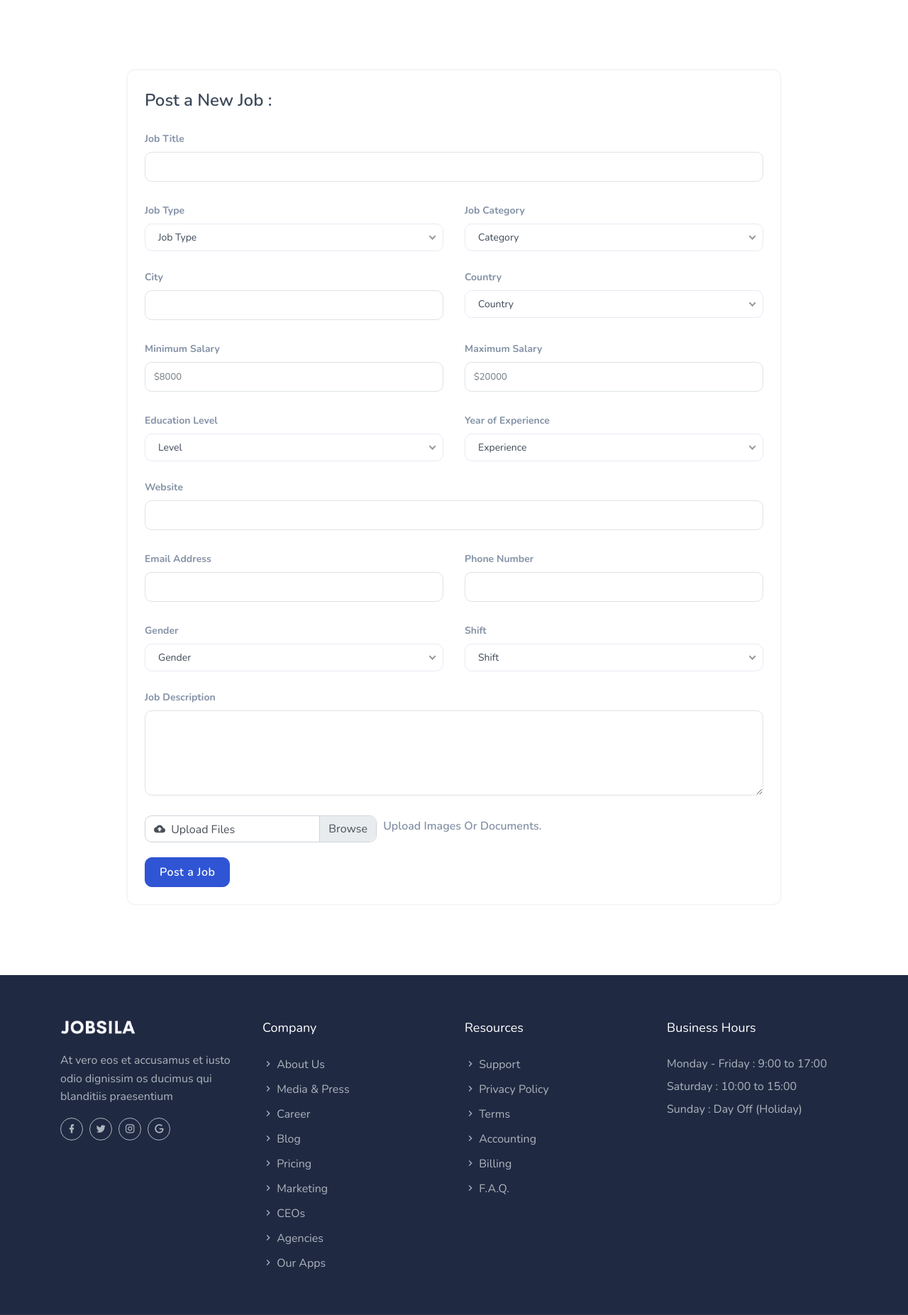
After one commit to babanks0/AdopteUnDevLAAB, a Symfony app: template AdopteUnDevLAAB/templates/poste/index.html.twig in a window 1280 px wide. The commit adds this page. Shown: the part 540-2393 px from the top of the page at 71% size. Run offline with Twig, Linux system fonts and the light colour scheme; the template is opened without the code that fills it, so the values that code supplies are empty; some libraries are stand-ins or nearby versions.

Commit message:
Page d'accueil et création de poste.

```diff
--- a/AdopteUnDevLAAB/src/Controller/RegistrationController.php
+++ b/AdopteUnDevLAAB/src/Controller/RegistrationController.php
@@ -87,8 +87,7 @@ class RegistrationController extends AbstractController
         $dev->setPrenoms($firstName);
         $dev->setVisibilite(false);
         $user->setDev($dev);
-        $user->setRoles(["ROLES_DEV"]);
-
+        $user->setRoles(["ROLE_DEV"]);
         $this->entityManager->persist($dev);
         $this->entityManager->persist($user);
 
@@ -99,7 +98,7 @@ class RegistrationController extends AbstractController
         $company = new company();
 
         $company->setRaisonSociale($request->request->get('name'));
-        $user->setRoles(["ROLES_COMPANY"]);
+        $user->setRoles(["ROLE_COMPANY"]);
         $user->setCompany($company);
 
         $this->entityManager->persist($company);
--- a/AdopteUnDevLAAB/templates/_partials/_header.html.twig
+++ b/AdopteUnDevLAAB/templates/_partials/_header.html.twig
@@ -1,20 +1,38 @@
-<header id="topnav" class="defaultscroll scroll-active">
+<!-- Navigation Bar-->
+<header
+	id="topnav" class="defaultscroll scroll-active">
 	<!-- Tagline STart -->
 	<div class="tagline">
 		<div class="container">
 			<div class="float-left">
 				<div class="phone">
-                        <i class="mdi mdi-phone-classic"></i> +1 800 123 45 67
+					<i class="mdi mdi-phone-classic"></i>
+					+1 800 123 45 67
 				</div>
 				<div class="email">
 					<a href="#">
-                            <i class="mdi mdi-email"></i> Support@mail.com
+						<i class="mdi mdi-email"></i>
+						Support@mail.com
 					</a>
 				</div>
 			</div>
 			<div class="float-right">
 				<ul class="topbar-list list-unstyled d-flex" style="margin: 11px 0px;">
-                        <li class="list-inline-item"><a href="javascript:void(0);"><i class="mdi mdi-account mr-2"></i>Benny Simpson</a></li>
+					{% if app.user %}
+						<li class="list-inline-item">
+							<a
+								href="javascript:void(0);">
+								{# <i class="mdi mdi-account mr-2"></i> #}
+								{%  if app.user.dev == null %}
+									{{ app.user.company.raisonSociale }}
+								{% else %}
+									{{ app.user.dev.nom }}
+									{{ app.user.dev.prenoms }}
+								{% endif %}
+							</a>
+						</li>
+					{% endif %}
+
 					<li class="list-inline-item">
 						<select id="select-lang" class="demo-default">
 							<option value="">Language</option>
@@ -32,20 +50,34 @@
 	<!-- Tagline End -->
 
 	<!-- Menu Start -->
-        <div class="container">
+	<div
+		class="container">
 		<!-- Logo container-->
 		<div>
 			<a href="index.html" class="logo">
-                    <img src="images/logo-light.png" alt="" class="logo-light" height="18" />
-                    <img src="images/logo-dark.png" alt="" class="logo-dark" height="18" />
+				<img src="{{asset('assets/images/logo-light.png')}}" alt="" class="logo-light" height="18"/>
+				<img src="{{asset('assets/images/logo-dark.png')}}" alt="" class="logo-dark" height="18"/>
 			</a>
 		</div>
 		<div class="buy-button">
-                <a href="post-a-job.html" class="btn btn-primary"><i class="mdi mdi-cloud-upload"></i> Post a Job</a>
-            </div><!--end login button-->
+			<a href="{{path('app_login')}}" class="btn btn-primary">
+
+				{% if app.user %}
+					<i class="mdi mdi-account mr-2"></i>
+					Profil
+				{% else %}
+					<i class="mdi mdi-login"></i>
+					Connexion
+				{% endif %}
+
+
+			</a>
+		</div>
+		<!--end login button-->
 		<!-- End Logo container-->
 		<div class="menu-extras">
-                <div class="menu-item">
+			<div
+				class="menu-item">
 				<!-- Mobile menu toggle-->
 				<a class="navbar-toggle">
 					<div class="lines">
@@ -58,68 +90,45 @@
 			</div>
 		</div>
 
-            <div id="navigation">
+		<div
+			id="navigation">
 			<!-- Navigation Menu-->
 			<ul class="navigation-menu">
-                    <li><a href="index.html">Home</a></li>
-                    <li class="has-submenu">
-                        <a href="javascript:void(0)">Jobs</a><span class="menu-arrow"></span>
-                        <ul class="submenu">
-                            <li><a href="job-list.html">Job List</a></li>
-                            <li><a href="job-grid.html">Job Grid</a></li>
-                            <li><a href="job-details.html">Job Details</a></li>
-                            <li><a href="job-details-2.html">Job Details-2</a></li>
-                        </ul>
+
+				<li>
+					<a href="index.html">Accueil</a>
 				</li>
-                    <li class="has-submenu">
-                        <a href="javascript:void(0)">Candidates</a><span class="menu-arrow"></span>
-                        <ul class="submenu">
-                            <li><a href="candidates-listing.html">Candidates Listing</a></li>
-                                    <li><a href="candidates-profile.html">Candidates Profile</a></li>
-                                    <li><a href="create-resume.html">Create Resume</a></li>
-                        </ul>
+				<li>
+					<a href="index.html">Trouvez un job</a>
 				</li>
-                    <li class="has-submenu">
-                        <a href="javascript:void(0)">Employers</a><span class="menu-arrow"></span>
-                        <ul class="submenu">
-                                    <li><a href="employers-list.html">Employers List</a></li>
-                                    <li><a href="company-detail.html">Company Detail</a></li>
-                        </ul>
+				{% if app.user %}
+					{%  if app.user.dev == null %}
+						<li>
+							<a href="index.html">Mes postes</a>
 						</li>
-
-                    <li class="has-submenu">
-                        <a href="javascript:void(0)">Pages</a><span class="menu-arrow"></span>
-                        <ul class="submenu">
-                            <li><a href="about.html">About us</a></li>
-                            <li><a href="services.html">Services</a></li>
-                            <li><a href="team.html">Team</a></li>
-                            <li><a href="faq.html">Faqs</a></li>
-                            <li><a href="pricing.html">Pricing plans</a></li>
-
-                            <li class="has-submenu"><a href="javascript:void(0)"> Blog</a><span class="submenu-arrow"></span>
-                                <ul class="submenu">
-                                    <li><a href="blog-grid.html">Blogs</a></li>
-                                    <li><a href="blog-sidebar.html">Blog Sidebar</a></li>
-                                    <li><a href="blog-details.html">Blog Details</a></li>
-                                </ul>
+					{% else %}
+						<li>
+							<a href="index.html">Trouvez un job</a>
 						</li>
-
-                            <li class="has-submenu"><a href="javascript:void(0)"> User Pages</a><span class="submenu-arrow"></span>
-                                <ul class="submenu">
-                                    <li><a href="login.html">Login</a></li>
-                                    <li><a href="signup.html">Signup</a></li>
-                                    <li><a href="recovery_passward.html">Forgot Password</a></li>
-                                </ul>
+						<li>
+							<a href="index.html">Mes candidactures</a>
 						</li>
-                            <li><a href="components.html"> Components</a></li>
-                        </ul>
+					{% endif %}
+				{% endif %}
+				<li>
+					<a href="index.html">Mes Favoris</a>
 				</li>
-
 				<li>
 					<a href="contact.html">contact</a>
 				</li>
-                </ul><!--end navigation menu-->
-            </div><!--end navigation-->
-        </div><!--end container-->
+
+			</ul>
+			<!--end navigation menu-->
+		</div>
+		<!--end navigation-->
+	</div>
+	<!--end container-->
 	<!--end end-->
 </header>
+<!--end header-->
+<!-- Navbar End -->
--- a/AdopteUnDevLAAB/templates/base.html.twig
+++ b/AdopteUnDevLAAB/templates/base.html.twig
@@ -1,12 +1,3 @@
-<!DOCTYPE html>
-<html>
-
-    <body>
-        {% block body %}{% endblock %}
-    </body>
-</html>
-
-
 <!DOCTYPE html>
 <html lang="en" class="no-js">
 
@@ -18,9 +9,8 @@
     <meta name="description" content="" />
     <meta name="keywords" content="" />
     <meta name="author" content="HKStudio" />
-    {% block stylesheets %}{% endblock %}
 
-    <link rel="shortcut icon" href="images/favicon.ico">
+    <link rel="shortcut icon" href="{{asset('assets/images/favicon.ico')}}">
 
     <!-- Bootstrap core CSS -->
     <link rel="stylesheet" href="{{asset('assets/css/bootstrap.min.css')}}" type="text/css">
@@ -33,6 +23,8 @@
     <!-- selectize css -->
     <link rel="stylesheet" type="text/css" href="{{asset('assets/css/selectize.css')}}" />
 
+    <link rel="stylesheet" type="text/css" href="{{asset('assets/css/nice-select.css')}}" />
+
     <!--Slider-->
     <link rel="stylesheet" href="{{asset('assets/css/owl.carousel.css')}}" />
     <link rel="stylesheet" href="{{asset('assets/css/owl.theme.css')}}" />
@@ -40,6 +32,11 @@
 
     <!-- Custom  Css -->
     <link rel="stylesheet" type="text/css" href="{{asset('assets/css/style.css')}}" />
+    {% block stylesheets %}{% endblock %}
+
+    <!-- Select2  Css -->
+    <link href="https://cdn.jsdelivr.net/npm/select2@4.1.0-rc.0/dist/css/select2.min.css" rel="stylesheet" />
+    <script src="https://cdn.jsdelivr.net/npm/select2@4.1.0-rc.0/dist/js/select2.min.js"></script>
 
 </head>
 
@@ -116,7 +113,7 @@
     </footer>
     <!-- footer end -->
     <hr>
-    <footer class="footer footer-bar">
+    {# <footer class="footer footer-bar">
         <div class="container text-center">
             <div class="row justify-content-center">
                 <div class="col-12">
@@ -127,7 +124,7 @@
             </div>
         </div><!--end container-->
     </footer><!--end footer-->
-    <!-- Footer End -->
+    <!-- Footer End --> #}
 
     <!-- Back to top -->
     <a href="#" class="back-to-top rounded text-center" id="back-to-top">
@@ -136,12 +133,11 @@
     <!-- Back to top -->
 
     <!-- javascript -->
-    {% block javascripts %} {% endblock %}
+
     <script src="{{asset('assets/js/jquery.min.js')}}"></script>
     <script src="{{asset('assets/js/bootstrap.bundle.min.js')}}"></script>
     <script src="{{asset('assets/js/jquery.easing.min.js')}}"></script>
     <script src="{{asset('assets/js/plugins.js')}}"></script>
-
     <!-- selectize js -->
     <script src="{{asset('assets/js/selectize.min.js')}}"></script>
     <script src="{{asset('assets/js/jquery.nice-select.min.js')}}"></script>
@@ -151,6 +147,8 @@
 
     <script src="{{asset('assets/js/app.js')}}"></script>
     <script src="{{asset('assets/js/home.js')}}"></script>
+    {% block javascripts %} {% endblock %}
+
 
 </body>
 </html>
--- /dev/null
+++ b/AdopteUnDevLAAB/templates/poste/index.html.twig
@@ -0,0 +1,248 @@
+{% extends "base.html.twig" %}
+{% block stylesheets %}
+	<style>
+		.bg-overlay{
+			background : url('ass')
+		}
+	</style>
+{% endblock %}
+
+{% block content %}
+	<!-- Start home -->
+	<section class="bg-half page-next-level">
+		<div class="bg-overlay"></div>
+		<div class="container">
+			<div class="row justify-content-center">
+				<div class="col-md-6">
+					<div class="text-center text-white">
+						<h4 class="text-uppercase title mb-4">Créer un poste </h4>
+						<ul class="page-next d-inline-block mb-0">
+							<li>
+								<a href="index.html" class="text-uppercase font-weight-bold">Home</a>
+							</li>
+							<li>
+								<span class="text-uppercase text-white font-weight-bold">Post A Job</span>
+							</li>
+						</ul>
+					</div>
+				</div>
+			</div>
+		</div>
+	</section>
+	<!-- end home -->
+
+	<!-- POST A JOB START -->
+	<section class="section">
+		<div class="container">
+			<div class="row justify-content-center">
+				<div class="col-lg-10">
+					<div class="rounded shadow bg-white p-4">
+						<div class="custom-form">
+							<div id="message3"></div>
+							<form method="post" action="php/contact.php" name="contact-form" id="contact-form3">
+								<h4 class="text-dark mb-3">Post a New Job :</h4>
+								<div class="row">
+									<div class="col-md-12">
+										<div class="form-group app-label mt-2">
+											<label class="text-muted">Job Title</label>
+											<input id="company-name" type="text" class="form-control resume" placeholder="">
+										</div>
+									</div>
+								</div>
+
+								<div class="row">
+									<div class="col-md-6">
+										<div class="form-group app-label mt-2">
+											<label class="text-muted">Job Type</label>
+											<div class="form-button">
+												<select class="nice-select rounded">
+													<option data-display="Job Type">Job Type</option>
+													<option value="1">Full Time</option>
+													<option value="2">Part Time</option>
+												</select>
+											</div>
+										</div>
+									</div>
+									<div class="col-md-6">
+										<div class="form-group app-label mt-2">
+											<label class="text-muted">Job Category</label>
+											<div class="form-button">
+												<select class="nice-select rounded">
+													<option data-display="Category">Category</option>
+													<option value="1">Web Developer</option>
+													<option value="2">PHP Developer</option>
+													<option value="3">Web Designer</option>
+													<option value="4">Graphic Designer</option>
+												</select>
+											</div>
+										</div>
+									</div>
+								</div>
+
+								<div class="row">
+									<div class="col-md-6">
+										<div class="form-group app-label mt-2">
+											<label class="text-muted">City</label>
+											<input id="city" type="text" class="form-control resume" placeholder="">
+										</div>
+									</div>
+									<div class="col-md-6">
+										<div class="form-group app-label mt-2">
+											<label class="text-muted">Country</label>
+											<div class="form-button">
+												<select class="nice-select rounded">
+													<option data-display="Country">Country</option>
+													<option value="1">Afghanistan</option>
+													<option value="2">Bangladesh</option>
+													<option value="3">Canada</option>
+													<option value="4">Dominica</option>
+												</select>
+											</div>
+										</div>
+									</div>
+								</div>
+
+								<div class="row">
+									<div class="col-md-6">
+										<div class="form-group app-label mt-2">
+											<label class="text-muted">Minimum Salary</label>
+											<input id="minimum-salary" type="text" class="form-control resume" placeholder="$8000">
+										</div>
+									</div>
+									<div class="col-md-6">
+										<div class="form-group app-label mt-2">
+											<label class="text-muted">Maximum Salary</label>
+											<input id="maximum-salary" type="text" class="form-control resume" placeholder="$20000">
+										</div>
+									</div>
+								</div>
+
+								<div class="row">
+									<div class="col-md-6">
+										<div class="form-group app-label mt-2">
+											<label class="text-muted">Education Level</label>
+											<div class="form-button">
+												<select class="nice-select rounded">
+													<option data-display="Level">Level</option>
+													<option value="1">Level-1</option>
+													<option value="2">Level-2</option>
+													<option value="3">Level-3</option>
+													<option value="4">Level-4</option>
+												</select>
+											</div>
+										</div>
+									</div>
+
+									<div class="col-md-6">
+										<div class="form-group app-label mt-2">
+											<label class="text-muted">Year of Experience</label>
+											<div class="form-button">
+												<select class="nice-select rounded">
+													<option data-display="Experience">Experience</option>
+													<option value="1">1 Year</option>
+													<option value="2">2 Year</option>
+													<option value="3">3 Year</option>
+												</select>
+											</div>
+										</div>
+									</div>
+								</div>
+
+								<div class="row">
+									<div class="col-md-12">
+										<div class="form-group app-label mt-2">
+											<label class="text-muted">Website</label>
+											<input id="url" type="url" class="form-control resume" placeholder="">
+										</div>
+									</div>
+								</div>
+
+								<div class="row">
+									<div class="col-md-6">
+										<div class="form-group app-label mt-2">
+											<label class="text-muted">Email Address</label>
+											<input id="email-address" type="text" class="form-control resume" placeholder="">
+										</div>
+									</div>
+
+									<div class="col-md-6">
+										<div class="form-group app-label mt-2">
+											<label class="text-muted">Phone Number</label>
+											<input id="number" type="text" class="form-control resume" placeholder="">
+										</div>
+									</div>
+								</div>
+
+								<div class="row">
+									<div class="col-md-6">
+										<div class="form-group app-label mt-2">
+											<label class="text-muted">Gender</label>
+											<div class="form-button">
+												<select class="nice-select rounded">
+													<option data-display="Gender">Gender</option>
+													<option value="1">Male</option>
+													<option value="2">Female</option>
+												</select>
+											</div>
+										</div>
+									</div>
+
+									<div class="col-md-6">
+										<div class="form-group app-label mt-2">
+											<label class="text-muted">Shift</label>
+											<div class="form-button">
+												<select class="nice-select rounded">
+													<option data-display="Shift">Shift</option>
+													<option value="1">Morning</option>
+													<option value="2">Evening</option>
+												</select>
+											</div>
+										</div>
+									</div>
+								</div>
+
+								<div class="row">
+									<div class="col-md-12">
+										<div class="form-group app-label mt-2">
+											<label class="text-muted">Job Description</label>
+											<textarea id="description" rows="6" class="form-control resume" placeholder=""></textarea>
+										</div>
+									</div>
+								</div>
+
+								<div class="row">
+									<div class="col-md-12">
+										<ul class="list-inline mb-0">
+											<li class="list-inline-item">
+												<div class="input-group mt-2 mb-2">
+													<div class="custom-file">
+														<input type="file" class="custom-file-input" id="inputGroupFile01" aria-describedby="inputGroupFileAddon01">
+														<label class="custom-file-label rounded">
+															<i class="mdi mdi-cloud-upload mr-1"></i>
+															Upload Files</label>
+													</div>
+												</div>
+											</li>
+
+											<li class="list-inline-item">
+												<h6 class="text-muted mb-0">Upload Images Or Documents.</h6>
+											</li>
+										</ul>
+									</div>
+								</div>
+
+								<div class="row">
+									<div class="col-lg-12 mt-2">
+										<a href="#" class="btn btn-primary">Post a Job</a>
+									</div>
+								</div>
+							</form>
+						</div>
+					</div>
+				</div>
+			</div>
+		</div>
+	</section>
+	<!-- POST A JOB END -->
+
+{% endblock %}
```
Also changed, not shown: AdopteUnDevLAAB/src/Controller/PosteController.php (added, +18 -0 lines), AdopteUnDevLAAB/templates/dashboard/index.html.twig (+8 -8 lines), 2 other files. Lines whose indentation alone changed are shown as unchanged.
